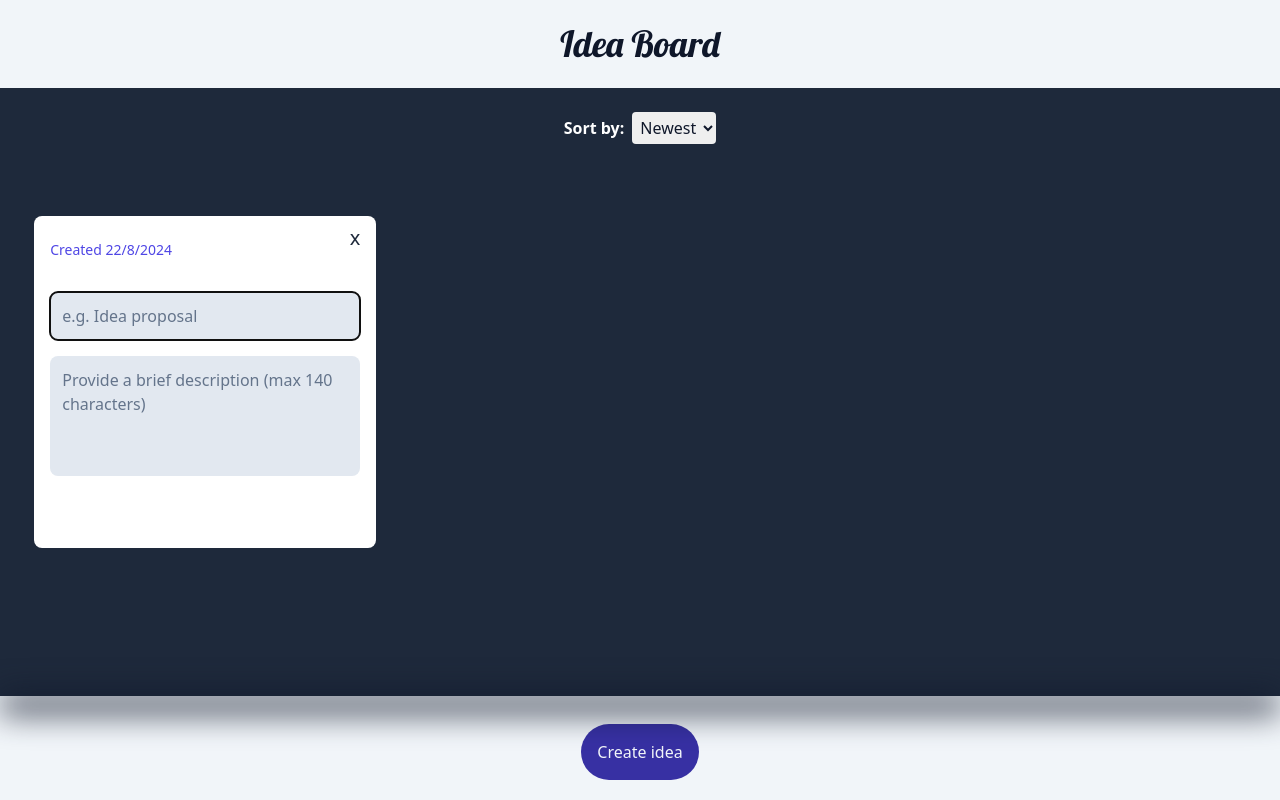
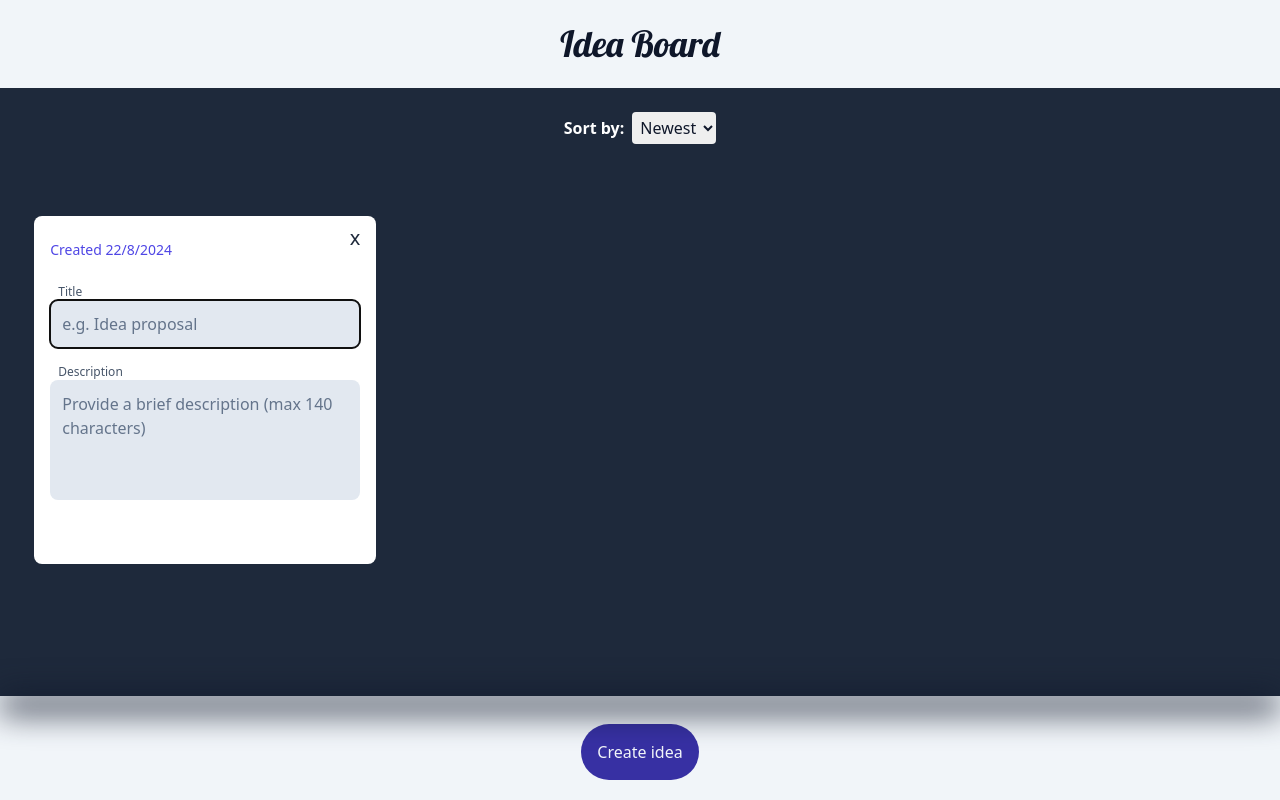
Before and after one commit to migueldcdev/idea-board-ts, a React (Vite) app: page / in a window 1280 px wide. Both pictures are taken after a click on the button "Create idea". Built offline with nearby package versions, Linux system fonts and the light colour scheme.

Commit message:
added real labels

```diff
--- a/src/components/IdeaTile/index.tsx
+++ b/src/components/IdeaTile/index.tsx
@@ -31,18 +31,18 @@ export const IdeaTile = ({ idea }: { idea: Idea }) => {
           </button>
         </div>
       </div>
-      <form className="flex flex-col gap-2" onSubmit={handleSubmit(onSubmit)}>
-        <label htmlFor="title" />
+      <form className="flex flex-col" onSubmit={handleSubmit(onSubmit)}>
+        <label htmlFor="title" className="text-xs text-slate-600 mt-6 ml-2">Title</label>
         <input
           type="text"
           id="title"
-          className="rounded-lg p-3 mt-6 bg-slate-200 text-slate-900 focus:border-indigo-500 placeholder-slate-500"
+          className="rounded-lg p-3 bg-slate-200 text-slate-900 focus:border-indigo-500 placeholder-slate-500"
           placeholder="e.g. Idea proposal"
           autoFocus
           {...register("title")}
           defaultValue={title}
         />
-        <label htmlFor="description" />
+        <label htmlFor="description" className="text-xs text-slate-600 mt-4 ml-2">Description</label>
         <textarea
           className="rounded-lg bg-slate-200 p-3 resize-none text-slate-900 placeholder-slate-500"
           id="description"
```
